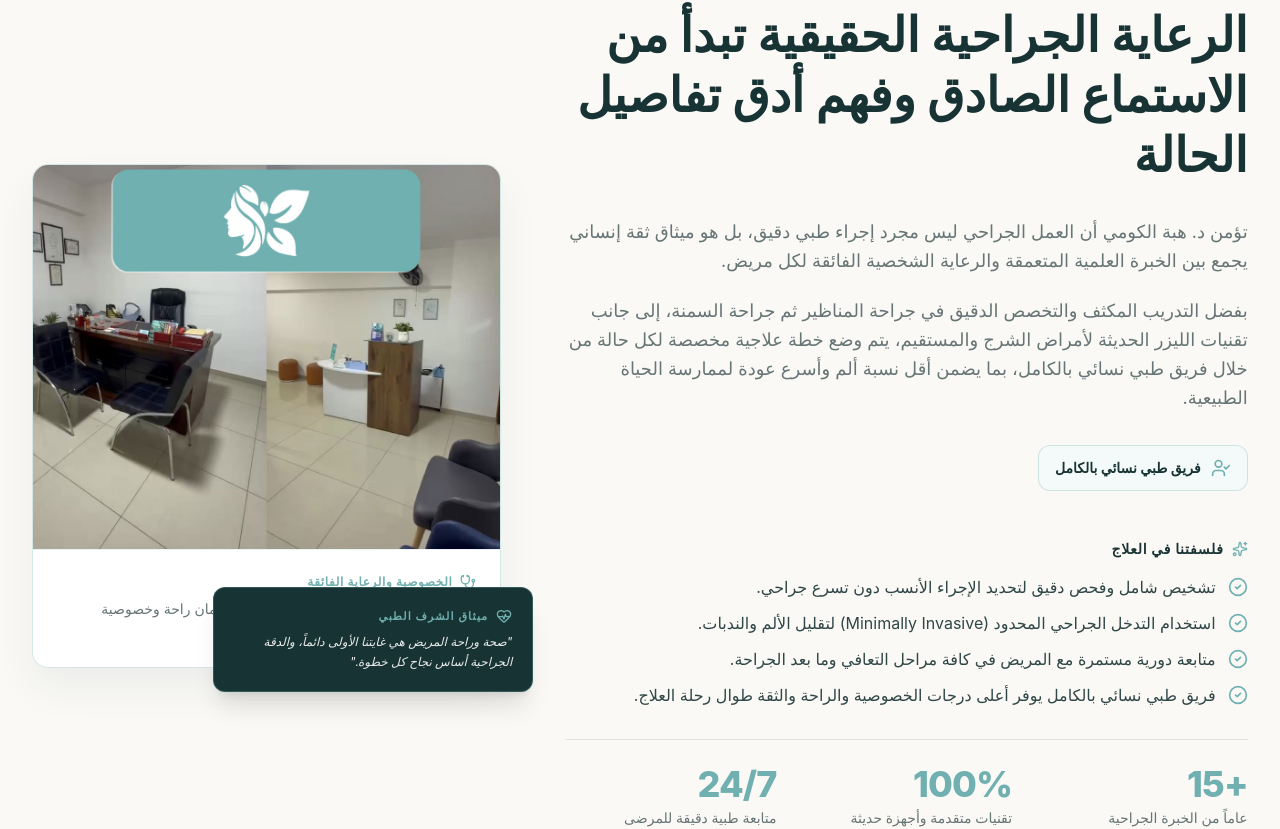
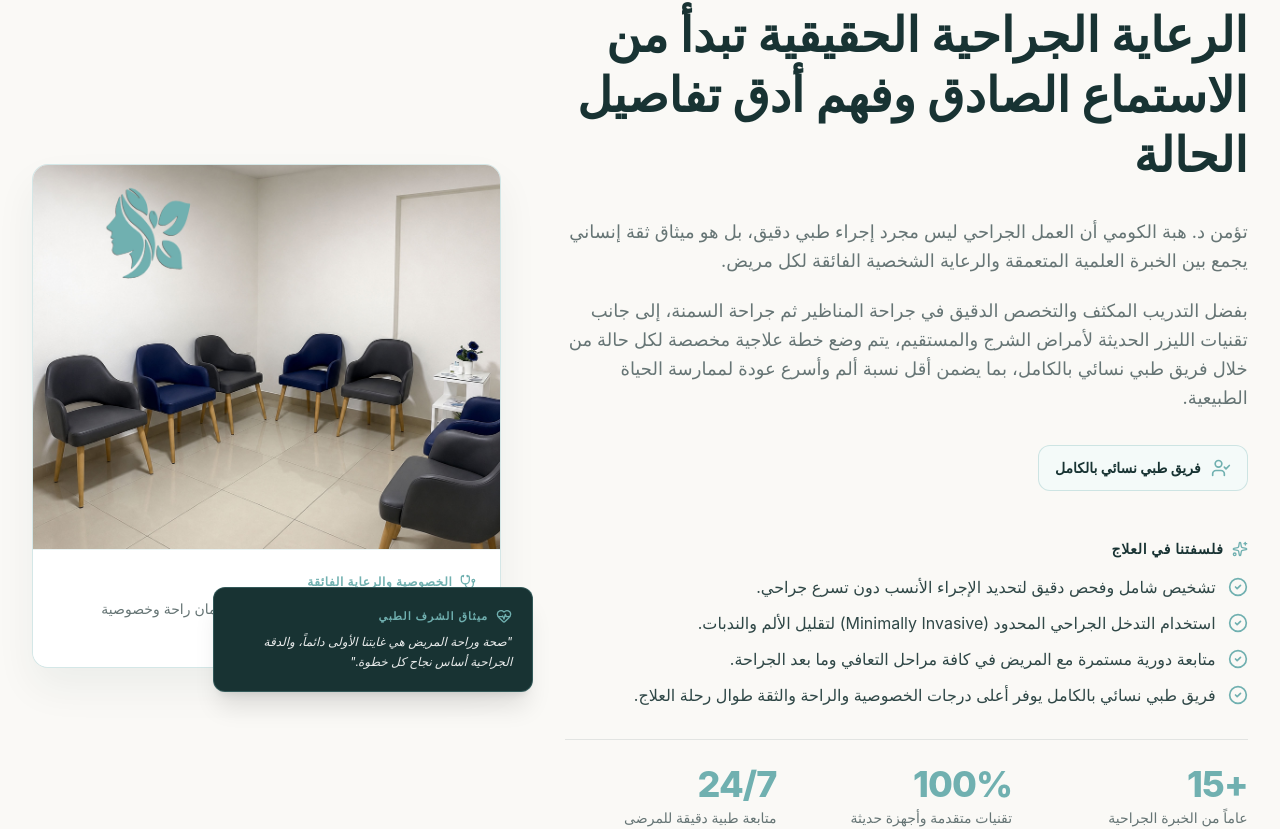
Before and after one commit to eslamshyba220-debug/Dr.-Heba-El-Komy, a React (Vite) app: page / in a window 1280 px wide. Shown: the part 1211-2040 px from the top of the page. Built offline with nearby package versions, Linux system fonts and the light colour scheme; a web font is replaced by a local one.

Commit message:
Update medical section content and about image

```diff
--- a/src/components/AboutSection.tsx
+++ b/src/components/AboutSection.tsx
@@ -87,7 +87,7 @@ export const AboutSection: React.FC<AboutSectionProps> = ({ lang }) => {
               {/* Asymmetric Outer Frame */}
               <div className="relative rounded-2xl overflow-hidden border border-[#70B0B0]/30 shadow-[0_20px_40px_rgba(24,51,51,0.06)] bg-white">
                 <img
-                  src="/10.jpg"
+                  src="/11.jpg"
                   alt="د. هبة الكومي"
                   width={1024}
                   height={1024}
--- a/src/data/content.ts
+++ b/src/data/content.ts
@@ -238,8 +238,8 @@ export const CONTENT = {
         },
         {
           id: '3',
-          title: 'أجنحة جراحة المناظير المتطورة',
-          category: 'التجهيزات الجراحية',
+          title: 'معايير الأمان والدقة في جراحات المناظير المتقدمة',
+          category: 'أحدث التقنيات',
           imageSrc: SURGERY_TECH_URL,
           altText: 'تجهيزات غرف العمليات والمناظير الدقيقة',
           description: 'شاشات وكاميرات جراحية فائقة الدقة 4K وأجهزة ليزر حديثة لضمان أعلى نسب الأمان والنجاح.',
```
Also changed, not shown: Public/11.jpg (added).
